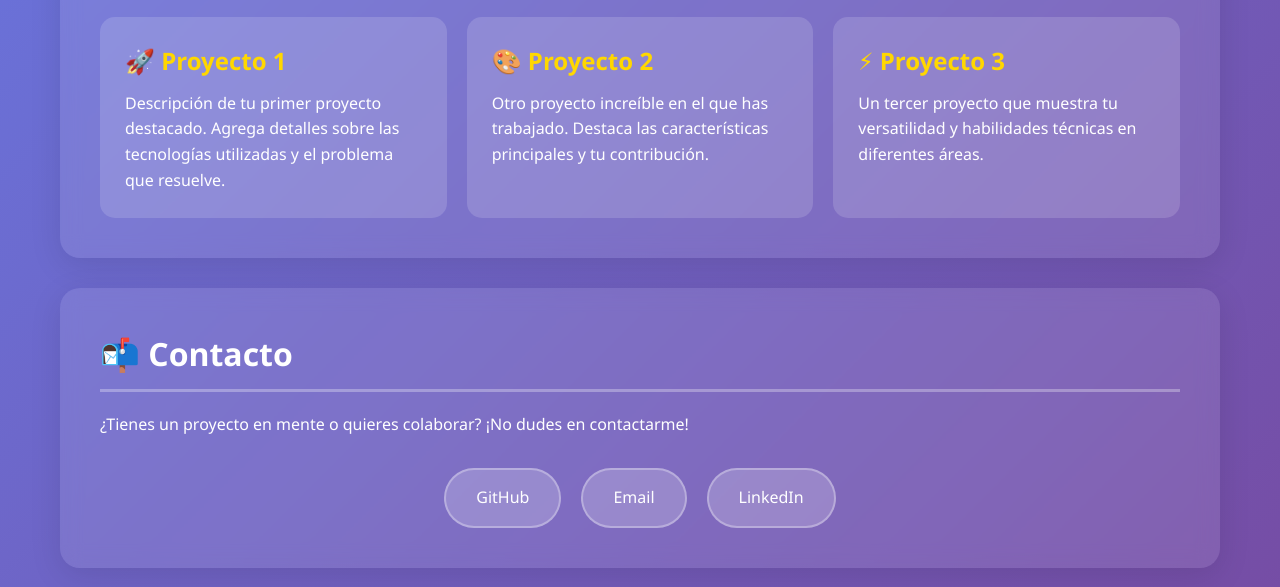
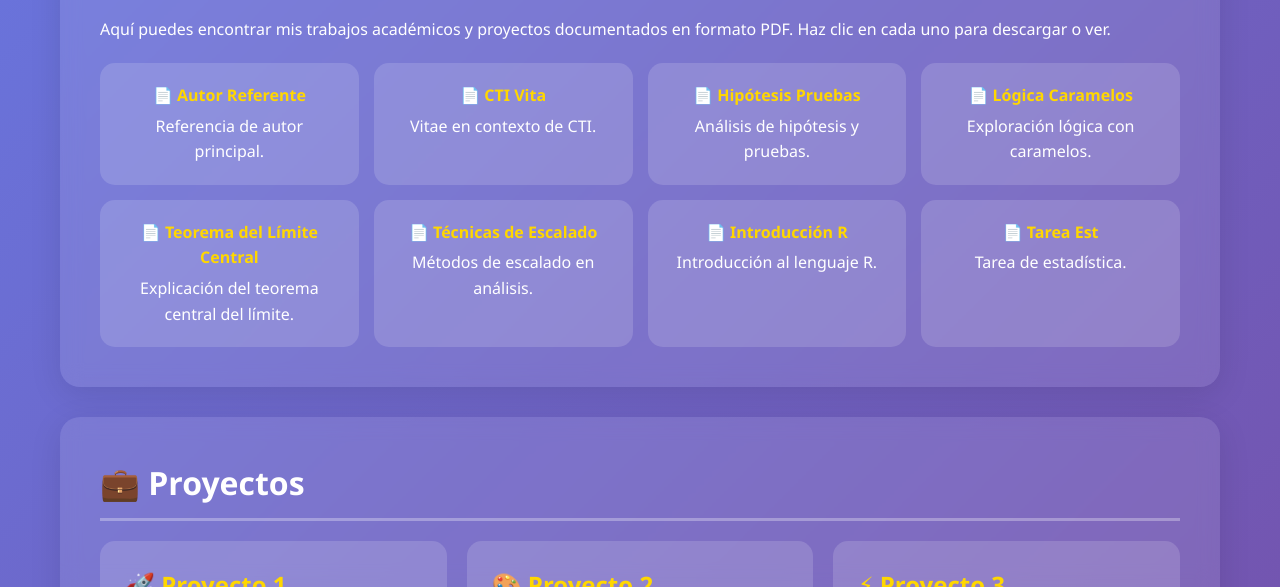
Before and after one commit to 20Ronaldo/20ronaldo.github.io, a plain HTML site: page index.html in a window 1280 px wide. Shown: the part 705-1292 px from the top of the page. Drawn offline with Linux system fonts and the light colour scheme.

Commit message:
Create PDF works section with styling
Added a section for PDF works with styling and items.

```diff
--- a/index.html
+++ b/index.html
@@ -88,6 +88,38 @@
             font-size: 1.5rem;
             margin-bottom: 10px;
             color: #ffd700;
+        }
+
+        .pdf-list {
+            display: grid;
+            grid-template-columns: repeat(auto-fit, minmax(250px, 1fr));
+            gap: 15px;
+            margin-top: 20px;
+        }
+
+        .pdf-item {
+            background: rgba(255, 255, 255, 0.15);
+            padding: 20px;
+            border-radius: 15px;
+            transition: all 0.3s ease;
+            text-align: center;
+        }
+
+        .pdf-item:hover {
+            background: rgba(255, 255, 255, 0.25);
+            transform: translateY(-3px);
+        }
+
+        .pdf-item a {
+            color: #ffd700;
+            text-decoration: none;
+            font-weight: bold;
+            display: block;
+            margin-bottom: 5px;
+        }
+
+        .pdf-item a:hover {
+            color: #fff;
         }
 
         .skills {
@@ -182,6 +214,10 @@
             .contact-links {
                 flex-direction: column;
             }
+
+            .pdf-list {
+                grid-template-columns: 1fr;
+            }
         }
     </style>
 </head>
@@ -195,6 +231,46 @@
         <section class="section">
             <h2>📖 Sobre Mí</h2>
             <p>Apasionado por la tecnología y el desarrollo web. Me encanta crear soluciones innovadoras y aprender nuevas tecnologías. Siempre buscando mejorar mis habilidades y enfrentar nuevos desafíos.</p>
+        </section>
+
+        <section class="section">
+            <h2>📚 Mis Trabajos en PDF</h2>
+            <p>Aquí puedes encontrar mis trabajos académicos y proyectos documentados en formato PDF. Haz clic en cada uno para descargar o ver.</p>
+            <div class="pdf-list">
+                <div class="pdf-item">
+                    <a href="Autor Referente.pdf" target="_blank">📄 Autor Referente</a>
+                    <p>Referencia de autor principal.</p>
+                </div>
+                <div class="pdf-item">
+                    <a href="CTIVita.pdf" target="_blank">📄 CTI Vita</a>
+                    <p>Vitae en contexto de CTI.</p>
+                </div>
+                <div class="pdf-item">
+                    <a href="Hipótesis Pruebas.pdf" target="_blank">📄 Hipótesis Pruebas</a>
+                    <p>Análisis de hipótesis y pruebas.</p>
+                </div>
+                <div class="pdf-item">
+                    <a href="Lógica Caramelos.pdf" target="_blank">📄 Lógica Caramelos</a>
+                    <p>Exploración lógica con caramelos.</p>
+                </div>
+                <div class="pdf-item">
+                    <a href="Teorema del Límite Central.pdf" target="_blank">📄 Teorema del Límite Central</a>
+                    <p>Explicación del teorema central del límite.</p>
+                </div>
+                <div class="pdf-item">
+                    <a href="Técnicas de Escalado.pdf" target="_blank">📄 Técnicas de Escalado</a>
+                    <p>Métodos de escalado en análisis.</p>
+                </div>
+                <div class="pdf-item">
+                    <a href="introduccion R.pdf" target="_blank">📄 Introducción R</a>
+                    <p>Introducción al lenguaje R.</p>
+                </div>
+                <div class="pdf-item">
+                    <a href="tarea est.pdf" target="_blank">📄 Tarea Est</a>
+                    <p>Tarea de estadística.</p>
+                </div>
+                <!-- Agrega más PDFs aquí si tienes nombres completos para los truncados, como "Revisión e interpretación de Pruebas.pdf" o "Simulación de Números Pseudorandom.pdf" -->
+            </div>
         </section>
 
         <section class="section">
```
